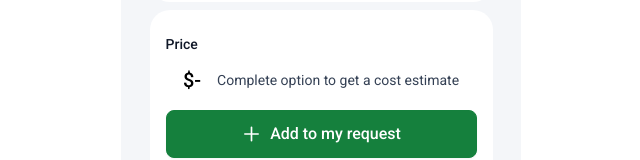
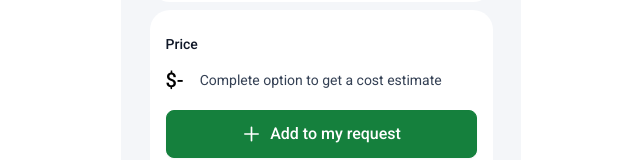
Before and after one commit to diadiura/bookimed-task, a plain HTML site: page index.html in a window 1280 px wide. Shown: the part 2641-2801 px from the top of the page, without its empty margins (319-959 px from the left). Drawn offline with Linux system fonts and the light colour scheme.

Commit message:
Update style.css

```diff
--- a/css/style.css
+++ b/css/style.css
@@ -568,7 +568,9 @@ header {
   display: flex;
   gap: 16px;
   align-items: center;
+  justify-content: flex-start;
   margin-bottom: 20px;
+  width: 100%;
 }
 .price__symbol {
   font-size: 20px;
```
